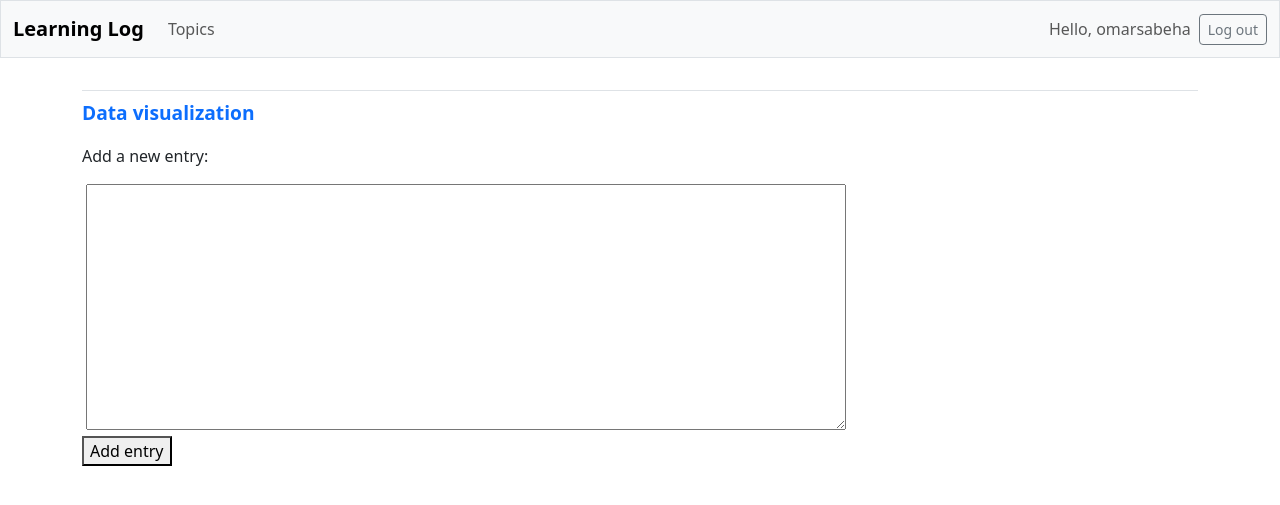
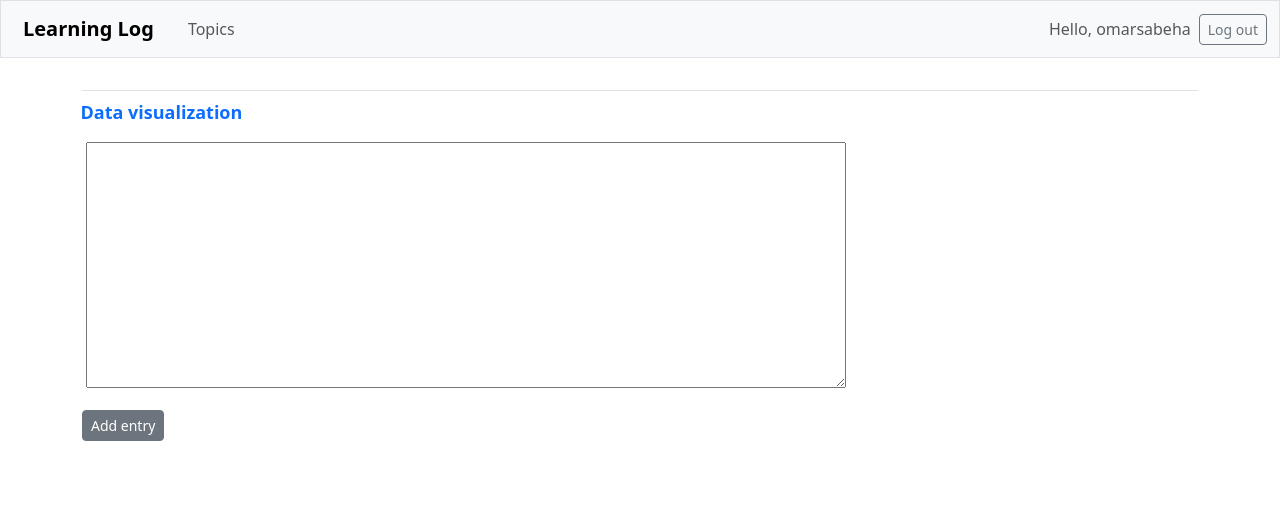
Before and after one commit to oms2304/Learning_logg-main, a Django app: page /new_entry/5/ in a window 1280 px wide. Shown: the top 505 px of the page. Run offline with Django 5.2, Linux system fonts and the light colour scheme; a user stored in the database is signed in; data comes from the database, SQL or seed files in the repository; both versions use the stored data as it was after the commit; some libraries are stand-ins or nearby versions.

Commit message:
secondary button styling

```diff
--- a/learning_logs/templates/learning_logs/base.html
+++ b/learning_logs/templates/learning_logs/base.html
@@ -82,7 +82,8 @@
     a{
       text-decoration: none;
       font-weight: bold;
-      font-size: larger;
+      font-size: large;
+      margin-left: 10px;
 
     }
 
--- a/learning_logs/templates/learning_logs/new_entry.html
+++ b/learning_logs/templates/learning_logs/new_entry.html
@@ -1,18 +1,16 @@
 {% extends "learning_logs/base.html" %}
 
 {% block content %}
- <p><a href = "{% url 'learning_logs:topic' topic.id %}">{{ topic }}</a></p>
-
- <p>Add a new entry:</p>
+ <p><a href = "{% url 'learning_logs:topic' topic.id %} " style="margin-left: -1.5px; margin-top:  5px">{{ topic }}</a></p>
  <form action= "{% url 'learning_logs:new_entry' topic.id %}" method='post'>
     {% csrf_token %} <!-- cross site request forgery, prevents unauthoized access to the server-->
     <!-- {{ form.as_div }} tells dajngo to render form as HTML <div></div> -->
 
-    <div>
-      {{ form.text.label_tag }}
+    <div class="form-group">
+      <label for="id_text"></label>
       {{ form.text }}
     </div>
-    <button type='submit' name='submit'>Add entry</button>
+    <button class='btn btn-secondary btn-sm mt-3' type='submit' name='submit'>Add entry</button>
  </form>
  <!-- Include TinyMCE script for rich text editor -->
  <script src="https://cdn.tiny.cloud/1/fn1qay9yq2je6w50f5siz9nwgq3ee07djrxlt74khedctmv7/tinymce/6/tinymce.min.js"></script>
```
Also changed, not shown: learning_logs/templates/learning_logs/topic.html (+7 -6 lines), db.sqlite3.
